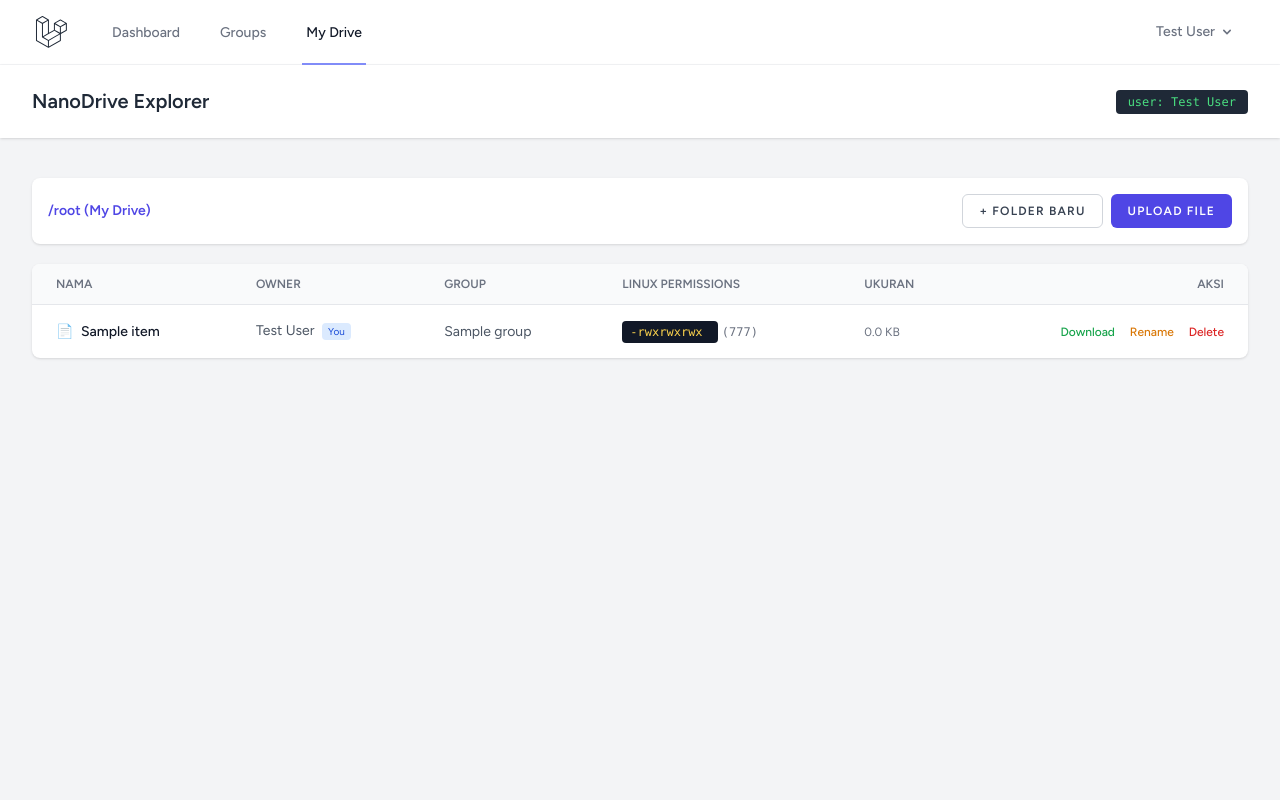
After one commit to fw-zhafif/nanoDrive, a Laravel app: page /drive in a window 1280 px wide. The commit adds this page. Run offline with Laravel 12, Linux system fonts and the light colour scheme; a user stored in the database is signed in; data comes from the database, SQL or seed files in the repository; tables that the repository leaves empty hold one stand-in row (values such as "Sample post"); style sheets or scripts are compiled from the project's sources.

Commit message:
Storage and Folder, uploud, rename, delete file

```diff
--- /dev/null
+++ b/app/Http/Controllers/DriveController.php
@@ -0,0 +1,149 @@
+<?php
+
+namespace App\Http\Controllers;
+
+use App\Models\Item;
+use Illuminate\Http\Request;
+use Illuminate\Support\Facades\Auth;
+use Illuminate\Support\Facades\Storage;
+
+class DriveController extends Controller
+{
+    public function index(?Item $folder = null)
+    {
+        // Pastikan jika parameter folder diisi, item tersebut memang bertipe 'folder'
+        abort_if($folder && $folder->type !== 'folder', 404);
+
+        // Bangun jalur Breadcrumb dari folder saat ini naik ke folder induknya
+        $breadcrumbs = [];
+        $current = $folder;
+        while ($current) {
+            array_unshift($breadcrumbs, $current);
+            $current = $current->parent;
+        }
+
+        // Ambil isi direktori saat ini (Folder diurutkan di atas File)
+        $items = Item::with(['owner', 'group'])
+            ->where('parent_id', $folder?->id)
+            ->orderByRaw("CASE WHEN type = 'folder' THEN 0 ELSE 1 END")
+            ->latest()
+            ->get();
+
+        return view('drive.index', [
+            'currentFolder' => $folder,
+            'breadcrumbs' => $breadcrumbs,
+            'items' => $items,
+        ]);
+    }
+
+    public function storeFolder(Request $request)
+    {
+        $validated = $request->validate([
+            'name' => ['required', 'string', 'max:255'],
+            'parent_id' => ['nullable', 'exists:items,id'],
+        ]);
+
+        /** @var \App\Models\User $user */
+        $user = Auth::user();
+
+        // Default folder Linux: 755 (rwxr-xr-x)
+        Item::create([
+            'name' => $validated['name'],
+            'type' => 'folder',
+            'parent_id' => $validated['parent_id'] ?? null,
+            'owner_id' => $user->id,
+            'group_id' => $user->groups()->first()?->id, // Otomatis memakai grup pertama user (jika ada)
+            'owner_r' => true, 'owner_w' => true, 'owner_x' => true,
+            'group_r' => true, 'group_w' => false, 'group_x' => true,
+            'others_r' => true, 'others_w' => false, 'others_x' => true,
+        ]);
+
+        return back()->with('status', "Folder '{$validated['name']}' berhasil dibuat.");
+    }
+
+    public function uploadFile(Request $request)
+    {
+        $validated = $request->validate([
+            'file' => ['required', 'file', 'max:10240'], // Maksimal 10 MB
+            'parent_id' => ['nullable', 'exists:items,id'],
+        ]);
+
+        /** @var \App\Models\User $user */
+        $user = Auth::user();
+        $uploadedFile = $request->file('file');
+
+        // Simpan file fisik ke storage/app/public/nanodrive
+        $path = $uploadedFile->store('nanodrive', 'public');
+
+        // Default file Linux: 644 (rw-r--r--)
+        Item::create([
+            'name' => $uploadedFile->getClientOriginalName(),
+            'type' => 'file',
+            'parent_id' => $validated['parent_id'] ?? null,
+            'file_path' => $path,
+            'mime_type' => $uploadedFile->getClientMimeType(),
+            'size' => $uploadedFile->getSize(),
+            'owner_id' => $user->id,
+            'group_id' => $user->groups()->first()?->id,
+            'owner_r' => true, 'owner_w' => true, 'owner_x' => false,
+            'group_r' => true, 'group_w' => false, 'group_x' => false,
+            'others_r' => true, 'others_w' => false, 'others_x' => false,
+        ]);
+
+        return back()->with('status', "File '{$uploadedFile->getClientOriginalName()}' berhasil diunggah.");
+    }
+
+    public function download(Item $item)
+    {
+        abort_if($item->type !== 'file' || !$item->file_path, 404);
+
+        $fullPath = Storage::disk('public')->path($item->file_path);
+        abort_unless(file_exists($fullPath), 404, 'File fisik tidak ditemukan di server.');
+
+        return response()->download($fullPath, $item->name);
+    }
+
+    public function rename(Request $request, Item $item)
+    {
+        $validated = $request->validate([
+            'name' => ['required', 'string', 'max:255'],
+        ]);
+
+        $newName = trim($validated['name']);
+
+        // Jika item adalah file, pertahankan ekstensi aslinya agar file tidak rusak saat diunduh
+        if ($item->type === 'file') {
+            $originalExt = pathinfo($item->name, PATHINFO_EXTENSION);
+            if ($originalExt !== '') {
+                $cleanBase = preg_replace('/\.' . preg_quote($originalExt, '/') . '$/i', '', $newName);
+                $newName = "{$cleanBase}.{$originalExt}";
+            }
+        }
+
+        $item->update(['name' => $newName]);
+
+        return back()->with('status', 'Nama item berhasil diperbarui.');
+    }
+
+    public function destroy(Item $item)
+    {
+        $name = $item->name;
+        $this->deleteItemRecursively($item);
+
+        return back()->with('status', "'{$name}' berhasil dihapus.");
+    }
+
+    // Helper rekursif untuk menghapus file fisik di dalam subfolder sebelum menghapus record DB
+    private function deleteItemRecursively(Item $item): void
+    {
+        if ($item->type === 'folder') {
+            foreach ($item->children as $child) {
+                $this->deleteItemRecursively($child);
+            }
+        } elseif ($item->file_path) {
+            Storage::disk('public')->delete($item->file_path);
+        }
+
+        $item->delete();
+    }
+}
--- a/app/Models/Item.php
+++ b/app/Models/Item.php
@@ -43,7 +43,7 @@ class Item extends Model
         return $this->hasMany(Item::class, 'parent_id');
     }
 
-    // --- ACCESSOR LOGIKA LINUX ---
+    // ---  LOGIKA LINUX ---
     // Dipanggil lewat: $item->linux_string (Hasil contoh: "-rw-r--r--" atau "drwxr-xr-x")
     protected function linuxString(): Attribute
     {
--- /dev/null
+++ b/resources/views/drive/index.blade.php
@@ -0,0 +1,238 @@
+<x-app-layout>
+    <x-slot name="header">
+        <div class="flex items-center justify-between">
+            <h2 class="font-semibold text-xl text-gray-800 leading-tight">
+                {{ __('NanoDrive Explorer') }}
+            </h2>
+            <span class="text-xs font-mono bg-gray-800 text-green-400 px-3 py-1 rounded">
+                user: {{ Auth::user()->name }}
+            </span>
+        </div>
+    </x-slot>
+
+    {{-- State Alpine.js untuk mengatur buka-tutup Modal --}}
+    <div class="py-10" x-data="{
+        showFolderModal: false,
+        showUploadModal: false,
+        showRenameModal: false,
+        renameUrl: '',
+        renameName: '',
+        renameExt: ''
+    }">
+        <div class="max-w-7xl mx-auto sm:px-6 lg:px-8 space-y-5">
+
+            {{-- Notifikasi Sukses & Error --}}
+            @if (session('status'))
+                <div class="p-4 bg-green-100 border border-green-300 text-green-800 rounded-lg text-sm">
+                    {{ session('status') }}
+                </div>
+            @endif
+
+            @if ($errors->any())
+                <div class="p-4 bg-red-100 border border-red-300 text-red-800 rounded-lg text-sm">
+                    <ul class="list-disc list-inside">
+                        @foreach ($errors->all() as $error)
+                            <li>{{ $error }}</li>
+                        @endforeach
+                    </ul>
+                </div>
+            @endif
+
+            {{-- Toolbar Atas: Breadcrumb & Tombol Aksi --}}
+            <div class="p-4 bg-white shadow sm:rounded-lg flex flex-wrap items-center justify-between gap-4">
+                {{-- Navigasi Breadcrumb --}}
+                <div class="flex items-center gap-3">
+                    @if ($currentFolder)
+                        <a href="{{ $currentFolder->parent_id ? route('drive.index', $currentFolder->parent_id) : route('drive.index') }}"
+                        class="px-3 py-1.5 bg-gray-100 hover:bg-gray-200 text-gray-700 rounded-md text-xs font-semibold">
+                            ⬅ Kembali
+                        </a>
+                    @endif
+
+                    <nav class="flex items-center space-x-2 text-sm text-gray-600">
+                        <a href="{{ route('drive.index') }}" class="font-semibold text-indigo-600 hover:underline">
+                        /root (My Drive)
+                        </a>
+                        @foreach ($breadcrumbs as $crumb)
+                            <span>/</span>
+                            <a href="{{ route('drive.index', $crumb) }}" class="hover:underline {{ $loop->last ? 'font-bold text-gray-900' : '' }}">
+                                {{ $crumb->name }}
+                            </a>
+                        @endforeach
+                    </nav>
+                </div>
+                {{-- Tombol Buat Folder & Upload --}}
+                <div class="flex items-center gap-2">
+                    <button @click="showFolderModal = true" type="button"
+                        class="px-4 py-2 bg-white border border-gray-300 rounded-md font-semibold text-xs text-gray-700 uppercase tracking-widest hover:bg-gray-50">
+                        + Folder Baru
+                    </button>
+                    <button @click="showUploadModal = true" type="button"
+                        class="px-4 py-2 bg-indigo-600 border border-transparent rounded-md font-semibold text-xs text-white uppercase tracking-widest hover:bg-indigo-700">
+                        Upload File
+                    </button>
+                </div>
+            </div>
+
+            {{-- Tabel Daftar File & Folder --}}
+            <div class="bg-white shadow sm:rounded-lg overflow-hidden">
+                <table class="min-w-full divide-y divide-gray-200 text-sm">
+                    <thead class="bg-gray-50 text-xs uppercase text-gray-500 font-semibold">
+                        <tr>
+                            <th class="px-6 py-3 text-left">Nama</th>
+                            <th class="px-6 py-3 text-left">Owner</th>
+                            <th class="px-6 py-3 text-left">Group</th>
+                            <th class="px-6 py-3 text-left">Linux Permissions</th>
+                            <th class="px-6 py-3 text-left">Ukuran</th>
+                            <th class="px-6 py-3 text-right">Aksi</th>
+                        </tr>
+                    </thead>
+                    <tbody class="divide-y divide-gray-200">
+                        @forelse ($items as $item)
+                            <tr class="hover:bg-gray-50">
+                                {{-- Kolom Nama & Ikon --}}
+                                <td class="px-6 py-4 font-medium text-gray-900">
+                                    @if ($item->type === 'folder')
+                                        <a href="{{ route('drive.index', $item) }}" class="flex items-center gap-2 text-indigo-600 hover:underline">
+                                            <span>📁</span>
+                                            <span>{{ $item->name }}</span>
+                                        </a>
+                                    @else
+                                        <div class="flex items-center gap-2">
+                                            <span>📄</span>
+                                            <span>{{ $item->name }}</span>
+                                        </div>
+                                    @endif
+                                </td>
+
+                                {{-- Kolom Owner --}}
+                                <td class="px-6 py-4 text-gray-600">
+                                    {{ $item->owner->name }}
+                                    @if ($item->owner_id === Auth::id())
+                                        <span class="text-[10px] bg-blue-100 text-blue-700 px-1.5 py-0.5 rounded ml-1">You</span>
+                                    @endif
+                                </td>
+
+                                {{-- Kolom Group --}}
+                                <td class="px-6 py-4 text-gray-600">
+                                    {{ $item->group?->name ?? 'none' }}
+                                </td>
+
+                                {{-- Kolom Notasi Linux (Accessor dari Fase 2!) --}}
+                                <td class="px-6 py-4 font-mono text-xs">
+                                    <span class="bg-gray-900 text-amber-300 px-2 py-1 rounded">
+                                        {{ $item->linux_string }}
+                                    </span>
+                                    <span class="text-gray-500 ml-1">({{ $item->octal_code }})</span>
+                                </td>
+
+                                {{-- Kolom Ukuran --}}
+                                <td class="px-6 py-4 text-gray-500 text-xs">
+                                    {{ $item->type === 'folder' ? '-' : number_format($item->size / 1024, 1) . ' KB' }}
+                                </td>
+
+                                {{-- Kolom Aksi --}}
+                                <td class="px-6 py-4 text-right space-x-3 text-xs font-medium">
+                                    @if ($item->type === 'file')
+                                        <a href="{{ route('drive.item.download', $item) }}" class="text-green-600 hover:underline">
+                                            Download
+                                        </a>
+                                    @endif
+
+                                {{-- MULAI POIN 3 --}}
+                                @php
+                                    $editableName = $item->type === 'file' ? pathinfo($item->name, PATHINFO_FILENAME) : $item->name;
+                                    $fileExt = $item->type === 'file' ? pathinfo($item->name, PATHINFO_EXTENSION) : '';
+                                @endphp
+                                <button type="button"
+                                    @click="
+                                        showRenameModal = true;
+                                        renameUrl = '{{ route('drive.item.rename', $item) }}';
+                                        renameName = '{{ addslashes($editableName) }}';
+                                        renameExt = '{{ addslashes($fileExt) }}';
+                                    "
+                                    class="text-amber-600 hover:underline">
+                                    Rename
+                                </button>
+                                {{-- AKHIR POIN 3 --}}
+
+                                    <form method="POST" action="{{ route('drive.item.destroy', $item) }}" class="inline"
+                                        onsubmit="return confirm('Yakin ingin menghapus {{ addslashes($item->name) }}?')">
+                                        @csrf
+                                        @method('DELETE')
+                                        <button type="submit" class="text-red-600 hover:underline">
+                                            Delete
+                                        </button>
+                                    </form>
+                                </td>
+                            </tr>
+                        @empty
+                            <tr>
+                                <td colspan="6" class="px-6 py-8 text-center text-gray-400">
+                                    Direktori ini masih kosong. Buat folder baru atau unggah file di pojok kanan atas.
+                                </td>
+                            </tr>
+                        @endforelse
+                    </tbody>
+                </table>
+            </div>
+        </div>
+
+        {{-- MODAL 1: BUAT FOLDER BARU --}}
+        <div x-show="showFolderModal" style="display: none;" class="fixed inset-0 bg-gray-900/50 flex items-center justify-center z-50">
+            <div @click.away="showFolderModal = false" class="bg-white rounded-lg p-6 w-full max-w-md shadow-xl">
+                <h3 class="text-lg font-semibold mb-4">Buat Folder Baru</h3>
+                <form method="POST" action="{{ route('drive.folder.store') }}">
+                    @csrf
+                    <input type="hidden" name="parent_id" value="{{ $currentFolder?->id }}">
+                    <x-text-input name="name" type="text" class="w-full mb-4" placeholder="Nama folder..." required />
+                    <div class="flex justify-end gap-2">
+                        <button type="button" @click="showFolderModal = false" class="px-4 py-2 text-sm text-gray-600">Batal</button>
+                        <x-primary-button>Simpan</x-primary-button>
+                    </div>
+                </form>
+            </div>
+        </div>
+
+        {{-- MODAL 2: UPLOAD FILE --}}
+        <div x-show="showUploadModal" style="display: none;" class="fixed inset-0 bg-gray-900/50 flex items-center justify-center z-50">
+            <div @click.away="showUploadModal = false" class="bg-white rounded-lg p-6 w-full max-w-md shadow-xl">
+                <h3 class="text-lg font-semibold mb-4">Upload File (Maks 10MB)</h3>
+                <form method="POST" action="{{ route('drive.file.upload') }}" enctype="multipart/form-data">
+                    @csrf
+                    <input type="hidden" name="parent_id" value="{{ $currentFolder?->id }}">
+                    <input type="file" name="file" class="block w-full text-sm text-gray-600 mb-4 border rounded p-2" required>
+                    <div class="flex justify-end gap-2">
+                        <button type="button" @click="showUploadModal = false" class="px-4 py-2 text-sm text-gray-600">Batal</button>
+                        <x-primary-button>Upload</x-primary-button>
+                    </div>
+                </form>
+            </div>
+        </div>
+
+        {{-- MODAL 3: RENAME ITEM --}}
+        <div x-show="showRenameModal" style="display: none;" class="fixed inset-0 bg-gray-900/50 flex items-center justify-center z-50">
+            <div @click.away="showRenameModal = false" class="bg-white rounded-lg p-6 w-full max-w-md shadow-xl">
+                <h3 class="text-lg font-semibold mb-4">Ganti Nama Item</h3>
+                <form method="POST" :action="renameUrl">
+                    @csrf
+                    @method('PATCH')
+
+                    {{-- MULAI POIN 4 --}}
+                    <div class="flex items-center mb-4">
+                        <x-text-input name="name" type="text" class="w-full" x-model="renameName" required />
+                        <span x-show="renameExt !== ''" x-text="'.' + renameExt"
+                            class="ml-2 px-3 py-2 bg-gray-100 border border-gray-300 rounded-md text-sm font-mono text-gray-600">
+                        </span>
+                    </div>
+                    {{-- AKHIR POIN 4 --}}
+
+                    <div class="flex justify-end gap-2">
+                        <button type="button" @click="showRenameModal = false" class="px-4 py-2 text-sm text-gray-600">Batal</button>
+                        <x-primary-button>Update</x-primary-button>
+                    </div>
+                </form>
+            </div>
+        </div>
+    </div>
+</x-app-layout>
--- a/resources/views/layouts/navigation.blade.php
+++ b/resources/views/layouts/navigation.blade.php
@@ -17,6 +17,9 @@
                     </x-nav-link>
                     <x-nav-link :href="route('groups.index')" :active="request()->routeIs('groups.*')">
                         {{ __('Groups') }}
+                    </x-nav-link>
+                    <x-nav-link :href="route('drive.index')" :active="request()->routeIs('drive.*')">
+                        {{ __('My Drive') }}
                     </x-nav-link>
                 </div>
             </div>
@@ -73,9 +76,12 @@
             <x-responsive-nav-link :href="route('dashboard')" :active="request()->routeIs('dashboard')">
                 {{ __('Dashboard') }}
             </x-responsive-nav-link>
-            <x-nav-link :href="route('groups.index')" :active="request()->routeIs('groups.*')">
+            <x-responsive-nav-link :href="route('groups.index')" :active="request()->routeIs('groups.*')">
                 {{ __('Groups') }}
-            </x-nav-link>
+            </x-responsive-nav-link>
+            <x-responsive-nav-link :href="route('drive.index')" :active="request()->routeIs('drive.*')">
+                {{ __('My Drive') }}
+            </x-responsive-nav-link>
         </div>
 
         <!-- Responsive Settings Options -->
--- a/routes/web.php
+++ b/routes/web.php
@@ -2,6 +2,7 @@
 
 use App\Http\Controllers\GroupController;
 use App\Http\Controllers\ProfileController;
+use App\Http\Controllers\DriveController;
 use Illuminate\Support\Facades\Route;
 
 Route::get('/', function () {
@@ -23,6 +24,14 @@ Route::middleware('auth')->group(function () {
     Route::post('/groups/{group}/members', [GroupController::class, 'addMember'])->name('groups.members.add');
     Route::delete('/groups/{group}/members/{user}', [GroupController::class, 'removeMember'])->name('groups.members.remove');
     Route::delete('/groups/{group}', [GroupController::class, 'destroy'])->name('groups.destroy');
+
+    // --- RUTE FITUR DASAR DRIVE ---
+    Route::get('/drive/{folder?}', [DriveController::class, 'index'])->name('drive.index');
+    Route::post('/drive/folder', [DriveController::class, 'storeFolder'])->name('drive.folder.store');
+    Route::post('/drive/upload', [DriveController::class, 'uploadFile'])->name('drive.file.upload');
+    Route::get('/drive/item/{item}/download', [DriveController::class, 'download'])->name('drive.item.download');
+    Route::patch('/drive/item/{item}/rename', [DriveController::class, 'rename'])->name('drive.item.rename');
+    Route::delete('/drive/item/{item}', [DriveController::class, 'destroy'])->name('drive.item.destroy');
 });
 
 
```
